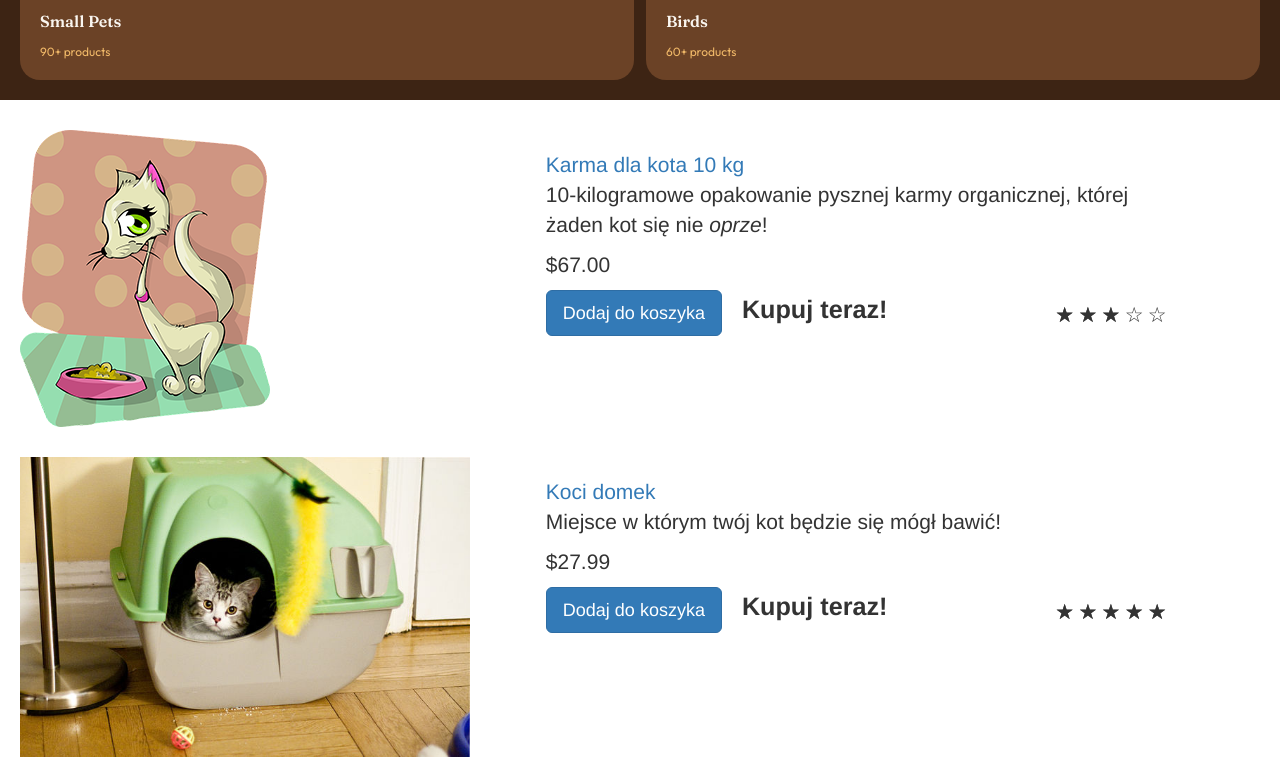
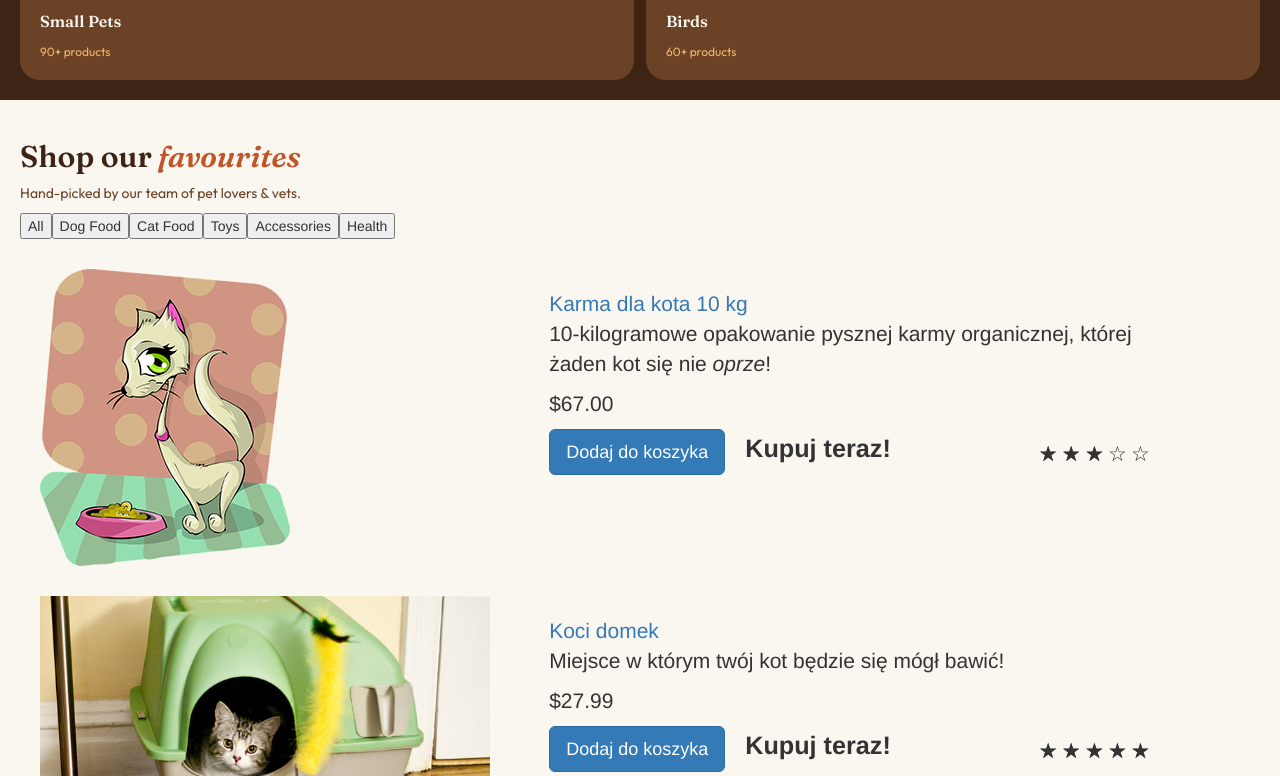
Before and after one commit to KatarzynaZaloba/vuejsinaction3, a Vue app: page / in a window 1280 px wide. Shown: the part 1524-2300 px from the top of the page. Built offline with nearby package versions, Linux system fonts and the light colour scheme; no server answers; what vuefire would draw is missing.

Commit message:
style: enhance product section layout and add category buttons in Main component

```diff
--- a/src/components/Main.vue
+++ b/src/components/Main.vue
@@ -80,6 +80,18 @@
           </button>
         </div>
       </section>
+      <section class="section-products">
+        <div class="text">
+          <div>
+            <h2 class="title">Shop our <span class="title-orange">favourites</span></h2>
+            <p class="subtitle">Hand-picked by our team of pet lovers &amp; vets.</p>
+          </div>
+          <div class=""><button class="">All</button><button class="">Dog
+              Food</button><button class="">Cat
+              Food</button><button class="">Toys</button><button class="">Accessories</button><button
+              class="">Health</button>
+          </div>
+        </div>
         <div v-for="product in sortedProducts">
           <div class="row">
             <div class="col-md-5 col-md-offset-0">
@@ -94,14 +106,16 @@
               <p class="price">
                 {{ formatPrice(product.price) }}
               </p>
-            <button class="btn btn-primary btn-lg" v-on:click="addToCart(product)" v-if="canAddToCart(product)">Dodaj do
+              <button class="btn btn-primary btn-lg" v-on:click="addToCart(product)" v-if="canAddToCart(product)">Dodaj
+                do
                 koszyka</button>
               <button disabled="true" class="btn btn-primary btn-lg" v-else>Dodaj do koszyka</button>
               <transition>
                 <span class="inventory-message" v-if="product.availableInventory - cartCount(product.id) === 0"
                   key="0">Brak
                   towaru!</span>
-              <span class="inventory-message" v-else-if="product.availableInventory - cartCount(product.id) < 5">Zostało
+                <span class="inventory-message"
+                  v-else-if="product.availableInventory - cartCount(product.id) < 5">Zostało
                   tylko {{ product.availableInventory - cartCount(product.id) }}!</span>
                 <span class="inventory-message" v-else>Kupuj teraz!</span>
               </transition>
@@ -112,6 +126,8 @@
             </div>
           </div>
         </div>
+      </section>
+
       <footer class="footer">
         <div class="div">
           <span class="title">Pawsome</span>
@@ -416,6 +432,31 @@ export default {
   padding-bottom: 0;
 }
 
+.section-products {
+  padding-inline: 20px;
+  padding-block: 30px;
+  background-color: #faf6f0;
+}
+
+.section-products .title {
+  color: #3d2414;
+  font-family: 'Fraunces', serif;
+  font-size: 30px;
+  font-weight: 600;
+  margin-top: 10px;
+}
+
+.section-products .title-orange {
+  color: #c1552a;
+  font-style: italic;
+}
+
+.section-products .subtitle {
+  color: #6b4226;
+  font-family: 'Outfit', sans-serif;
+  font-size: 14px;
+}
+
 .footer {
   background-color: #3d2414;
   color: #f1ece6;
```
Lines whose indentation alone changed are shown as unchanged.
